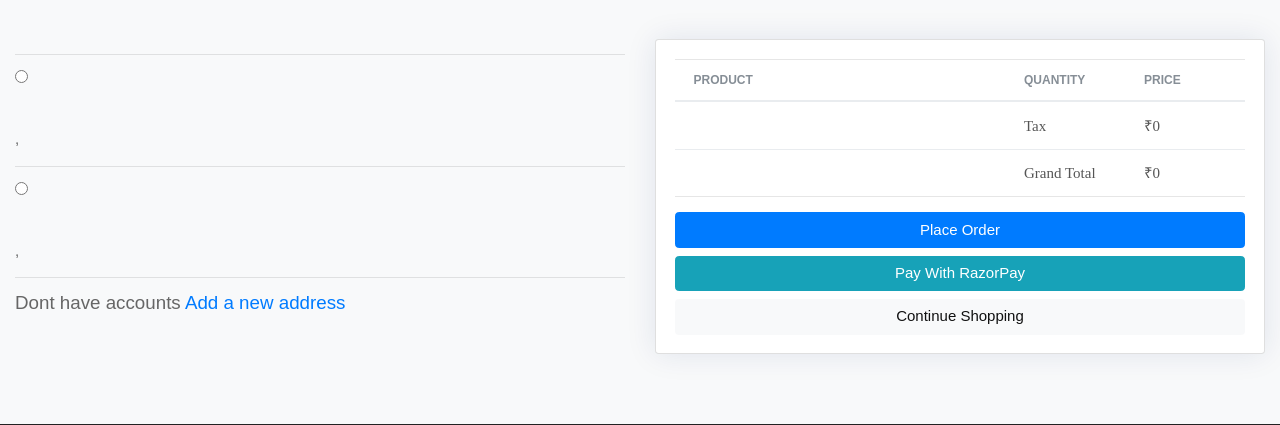
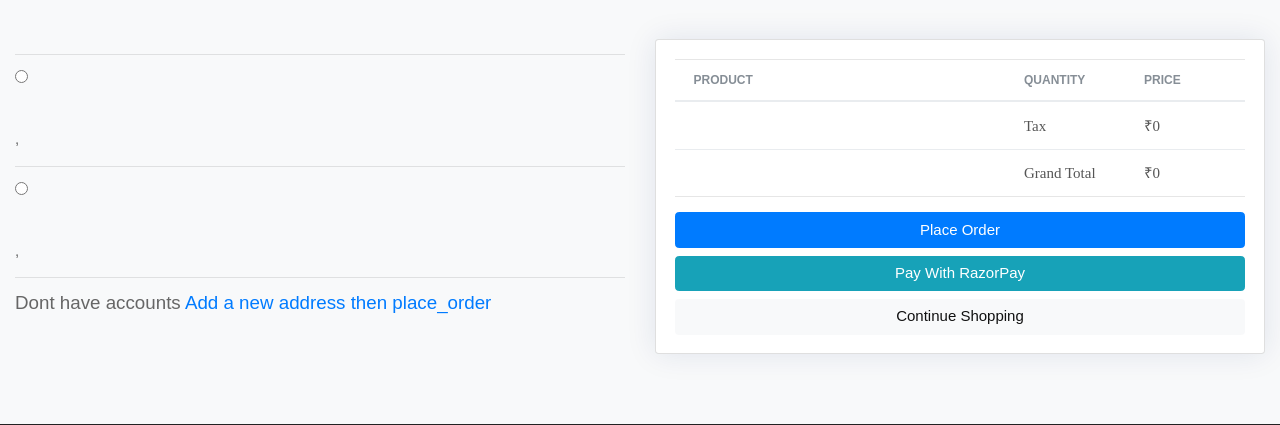
Before and after one commit to NithinKrishna10/Django_ecommerce, a Django app: page /cart/checkout/ in a window 1280 px wide. Shown: the part 161-586 px from the top of the page. Run offline with Django 4.2, Linux system fonts and the light colour scheme; data that the repository does not hold is empty; some libraries are stand-ins or nearby versions; some web fonts are replaced.

Commit message:
updation  14-01-2023

```diff
--- a/accounts/views.py
+++ b/accounts/views.py
@@ -200,7 +200,7 @@ def dashboarduser(request):
     orders_count = orders.count()
 
     print(orders_count)
-    userprofile = UserProfile.objects.get(user_id=request.user.id)
+    userprofile = UserProfile.objects.get(user=request.user.id)
     context = {
         'orders_count': orders_count,
         'userprofile': userprofile,
--- a/ecommerce/settings.py
+++ b/ecommerce/settings.py
@@ -93,6 +93,7 @@ DATABASES = {
         'PASSWORD' : 'password',
         'HOST' : 'localhost',
     }
+
 }
 
 
--- a/templates/store/checkout.html
+++ b/templates/store/checkout.html
@@ -30,7 +30,7 @@
           </div>
           <hr>
           {% endfor %}
-          <h5>Dont have accounts <a href="{% url 'add_address' %}">Add a new address</a></h5>
+          <h5>Dont have accounts <a href="{% url 'add_address' %}">Add a new address then place_order</a></h5>
 
 
       </aside>
```
Also changed, not shown: uploads/photos/products/product-02.jpg (added), 1 other file.
